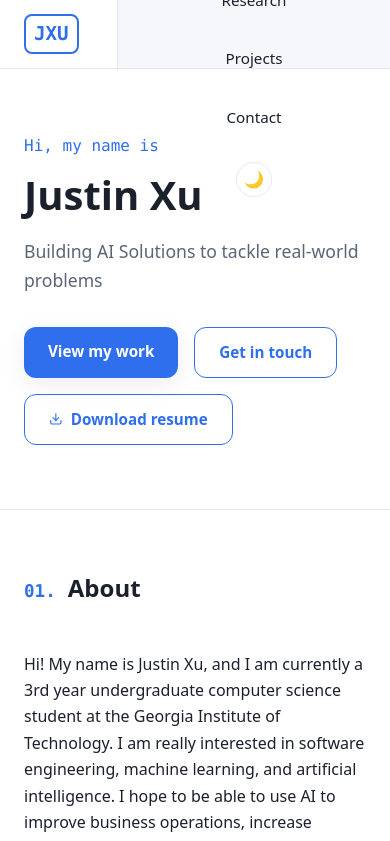
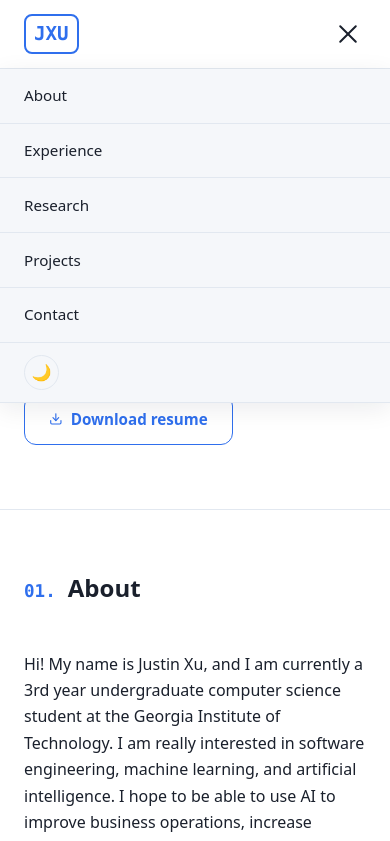
Before and after one commit to JXU037/jxu037.github.io, a plain HTML site: page index.html in a window 390 px wide. Both pictures are taken after a click on the button 347 px from the left and 33 px from the top of the page. Shown: the top 841 px of the page. Drawn offline with Linux system fonts and the light colour scheme.

Commit message:
Fix navigation bar formatting bugs for narrow screen sizes

```diff
--- a/index.html
+++ b/index.html
@@ -512,7 +512,7 @@
 
   <footer class="site-footer">
     <div class="container">
-      <p>&copy; <span id="year"></span> Justin Xu. Built with plain HTML, CSS &amp; JS.</p>
+      <p>&copy; <span id="year"></span> Justin Xu. Built with HTML, CSS &amp; JS.</p>
     </div>
   </footer>
 
--- a/script.js
+++ b/script.js
@@ -47,6 +47,12 @@
   // Close on Escape
   document.addEventListener("keydown", (e) => {
     if (e.key === "Escape") closeMenu();
+  });
+
+  // Close when clicking outside the nav while open
+  document.addEventListener("click", (e) => {
+    if (!menu.classList.contains("is-open")) return;
+    if (!e.target.closest(".nav")) closeMenu();
   });
 })();
 
--- a/style.css
+++ b/style.css
@@ -566,20 +566,48 @@ img { max-width: 100%; display: block; }
    Responsive
    ============================================================ */
 @media (max-width: 640px) {
+  .nav { position: relative; }
   .nav__toggle { display: flex; }
 
+  /* Hamburger morphs into an X when open */
+  .nav__toggle[aria-expanded="true"] span:nth-child(1) { transform: translateY(7px) rotate(45deg); }
+  .nav__toggle[aria-expanded="true"] span:nth-child(2) { opacity: 0; }
+  .nav__toggle[aria-expanded="true"] span:nth-child(3) { transform: translateY(-7px) rotate(-45deg); }
+
+  /* Dropdown panel below the header bar */
   .nav__menu {
-    position: fixed;
-    inset: 0 0 0 30%;
+    position: absolute;
+    top: calc(100% + 1px); /* sit just below the header's bottom border */
+    left: 0;
+    right: 0;
     flex-direction: column;
-    justify-content: center;
-    gap: 2rem;
+    align-items: stretch;
+    gap: 0;
     background: var(--bg-alt);
-    border-left: 1px solid var(--border);
-    transform: translateX(100%);
-    transition: transform var(--transition);
+    border-bottom: 1px solid var(--border);
+    box-shadow: var(--shadow);
+    /* collapsed by default */
+    overflow: hidden;
+    max-height: 0;
+    opacity: 0;
+    visibility: hidden;
+    transition: max-height var(--transition), opacity var(--transition),
+                visibility var(--transition);
   }
-  .nav__menu.is-open { transform: translateX(0); }
+  .nav__menu.is-open {
+    max-height: 80vh;
+    opacity: 1;
+    visibility: visible;
+  }
+  .nav__menu li { width: 100%; }
+  .nav__menu li + li { border-top: 1px solid var(--border); }
+  .nav__menu a {
+    display: block;
+    padding: 0.9rem 1.5rem;
+  }
+  .nav__menu .theme-toggle {
+    margin: 0.75rem 1.5rem;
+  }
 
   .about { grid-template-columns: 1fr; }
   .about__aside { max-width: 200px; }
```
